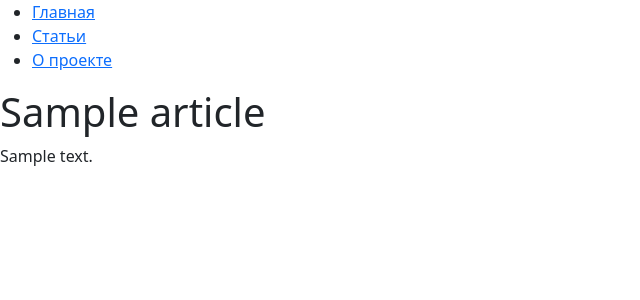
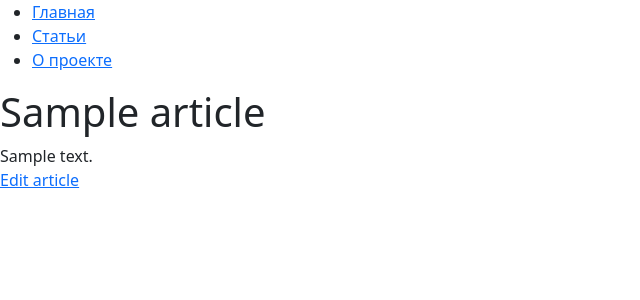
Before and after one commit to ShcherbinaDmitry/hexlet-django-blog, a Django app: page /article/1/ in a window 1280 px wide. Shown: the top 300 px of the page, without its empty margins (0-640 px from the left). Run offline with Django 4.2, Linux system fonts and the light colour scheme; tables that the repository leaves empty hold one stand-in row (values such as "Sample post").

Commit message:
add update route

```diff
--- a/hexlet_django_blog/article/urls.py
+++ b/hexlet_django_blog/article/urls.py
@@ -1,9 +1,10 @@
 from django.urls import path
-from .views import IndexView, ArticleView, ArticleFormCreateView
+from .views import IndexView, ArticleView, ArticleFormCreateView, ArticleFormUpdateView
 
 
 urlpatterns = [
     path('', IndexView.as_view(), name="article_index"),
     path('<int:id>/', ArticleView.as_view(), name="article_show"),
-    path('create/', ArticleFormCreateView.as_view(), name="article_create")
+    path('create/', ArticleFormCreateView.as_view(), name="article_create"),
+    path('<int:id>/edit', ArticleFormUpdateView.as_view(), name="article_update"),
 ]
--- a/hexlet_django_blog/article/views.py
+++ b/hexlet_django_blog/article/views.py
@@ -48,8 +48,21 @@ class ArticleFormCreateView(View):
         messages.error(request, 'Couldn\'t create an article. Check form data.')
         return render(request, 'article/create.html', {'form': form})
 
-class CommentArticleView(View):
+class ArticleFormUpdateView(View):
 
     def get(self, request, *args, **kwargs):
-        form = ArticleCommentForm()
-        return render(request, 'comment.html', {'form': form})
+        article_id = kwargs.get('id')
+        article = Article.objects.get(id=article_id)
+        form = ArticleForm(instance=article)
+        return render(request, 'article/update.html', {'form': form, 'article_id': article_id})
+
+    def post(self, request, *args, **kwargs):
+        article_id = kwargs.get('id')
+        article = Article.objects.get(id=article_id)
+        form = ArticleForm(request.POST, instance=article)
+        if form.is_valid():
+            form.save()
+            messages.info(request, f"Article (ID: {article_id}) has been updated!")
+            return redirect('article_index')
+
+        return render(request, 'update.html', {'form': form, 'article_id':article_id})
--- a/hexlet_django_blog/templates/article/show.html
+++ b/hexlet_django_blog/templates/article/show.html
@@ -3,4 +3,5 @@
 {% block content %}
   <h1>{{ article.name }}</h1>
   <div>{{ article.body }}</div>
+  <a href="{% url 'article_update' id=article.id %}">Edit article</a>
 {% endblock %}
```
Also changed, not shown: hexlet_django_blog/templates/article/update.html (added, +21 -0 lines).
